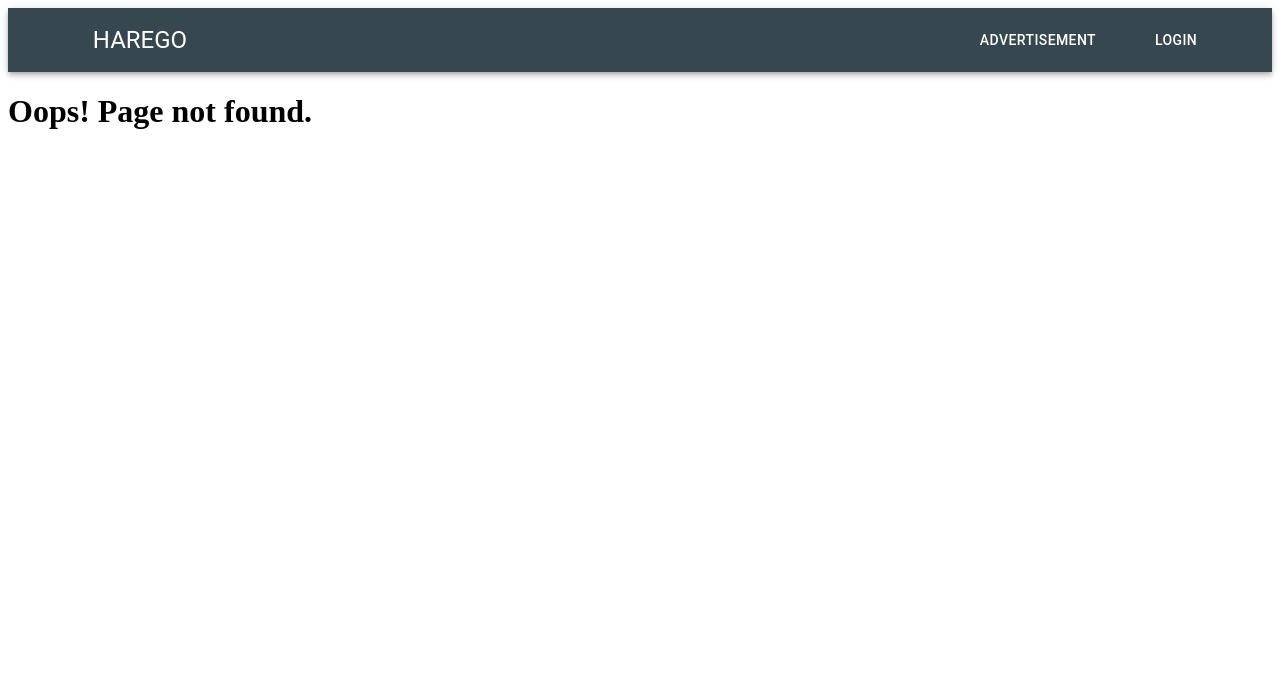
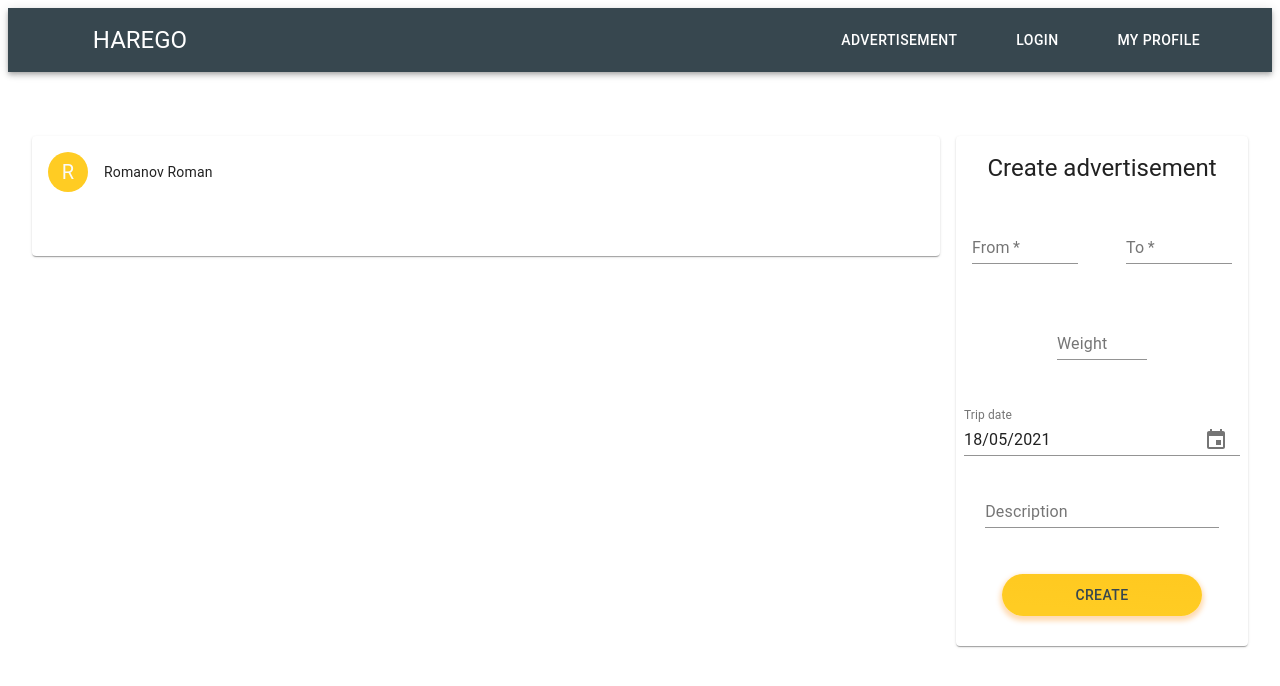
Before and after one commit to m-julia/harego-client-app, a React (Create React App) app: page /profile in a window 1280 px wide. Before the commit this address had no page. Shown: the top 686 px of the page. Built offline with nearby package versions, Linux system fonts and the light colour scheme.

Commit message:
CreateAdv was created

```diff
--- a/src/App.tsx
+++ b/src/App.tsx
@@ -6,6 +6,7 @@ import NavBar from './components/common/NavBar';
 import NotFoundPage from './components/NotFoundPage';
 import RegistrationForm from './components/common/RegistrationForm';
 import LoginForm from './components/common/LoginForm';
+import ProfilePage from './components/profile/ProfilePage';
 
 
 
@@ -19,6 +20,7 @@ function App() {
               <Route path="/search" component={SearchPage} />
               <Route path="/registration" component={RegistrationForm} />
               <Route path="/login" component={LoginForm} />
+              <Route path="/profile" component={ProfilePage} />
               <Route component={NotFoundPage} />
           </Switch>
     </div>
--- a/src/components/common/AdvCard.tsx
+++ b/src/components/common/AdvCard.tsx
@@ -27,7 +27,7 @@ const useStyles = makeStyles((theme: Theme) =>
   }),
 );
 
-export default function RecipeReviewCard() {
+export default function AdvCard() {
   const classes = useStyles();
 
   return (
--- /dev/null
+++ b/src/components/common/CreateAdv.tsx
@@ -0,0 +1,103 @@
+import { Card, createStyles, Grid, makeStyles, TextField, Theme, Typography } from "@material-ui/core";
+import React from "react";
+import CityForm from "./CityForm";
+import CustomButton from "./CustomButton";
+import DatePicker from "./DatePicker";
+import WeightForm from "./WeightForm";
+
+const useStyles = makeStyles((theme: Theme) =>
+  createStyles({
+    root: {
+      margin: theme.spacing(8, "auto", 2),
+      display: "flex",
+      flexDirection: "column",
+      alignItems: "center",
+      textAlign: "center"
+  },
+  form: {
+    width: "100%",
+    marginTop: theme.spacing(2)
+  },
+  textField: {
+      margin: theme.spacing(2)
+  },
+  text: {
+      width: "80%"
+  },
+  margin: {
+      marginLeft: theme.spacing(2)
+  }
+
+}));
+
+const CreateAdv = () => {
+    const classes = useStyles();
+    const [value, setValue] = React.useState('');
+
+    const handleChange = (event: React.ChangeEvent<HTMLInputElement>) => {
+    setValue(event.target.value);
+  };
+
+
+    return (
+      <Card className={classes.root}>
+        <form className={classes.form} >
+         <Grid container spacing={2}>
+            <Grid item xs={12} >
+                <Typography component="h1" variant="h5">
+                    Create advertisement
+                </Typography>
+            </Grid>
+            <Grid item xs={12} sm={6} >
+            <TextField
+                autoComplete="fcity"
+                name="cityFrom"
+                variant="standard"
+                required
+                id="cityFrom"
+                label="From"
+                className={classes.textField}
+              />
+            </Grid>
+            <Grid item xs={12} sm={6} >
+            <TextField
+                autoComplete="fcity"
+                name="cityTo"
+                variant="standard"
+                required
+                id="cityTo"
+                label="To"
+                className={classes.textField}
+              />
+            </Grid>
+            <Grid item xs={12} sm={12} >
+              <WeightForm />
+            </Grid>
+            <Grid item xs={12} sm={12}>
+              <DatePicker label="Trip date" />
+            </Grid>
+            <Grid item xs={12} sm={12} >
+                <TextField
+                id="standard-textarea"
+                label="Description"
+                multiline
+                rowsMax={10}
+                className={classes.text}
+                value={value}
+                onChange={handleChange}
+                />
+            </Grid>
+
+            <Grid item xs={12} >
+              <CustomButton title="Create"/>
+            </Grid>
+          </Grid>
+          </form>
+      </Card>
+
+    )
+
+
+}
+
+export default CreateAdv;
--- /dev/null
+++ b/src/components/common/MemberDetails.tsx
@@ -0,0 +1,49 @@
+import React from 'react';
+import { makeStyles, Theme, createStyles } from '@material-ui/core/styles';
+import Card from '@material-ui/core/Card';
+import CardHeader from '@material-ui/core/CardHeader';
+import CardContent from '@material-ui/core/CardContent';
+import CardActions from '@material-ui/core/CardActions';
+import Avatar from '@material-ui/core/Avatar';
+
+const useStyles = makeStyles((theme: Theme) =>
+  createStyles({
+    root: {
+      margin: theme.spacing(8, "auto", 2),
+
+    },
+    avatar: {
+      backgroundColor: "#ffcc23",
+    },
+    pos: {
+      marginBottom: 12,
+    },
+  }),
+);
+
+export default function MemberDetails() {
+  const classes = useStyles();
+
+  return (
+    <Card className={classes.root}>
+      <CardHeader
+        avatar={
+          <Avatar aria-label="recipe" className={classes.avatar}>
+            R
+          </Avatar>
+        }
+
+        title="Romanov Roman"
+
+      />
+
+        <CardContent>
+
+        </CardContent>
+        <CardActions disableSpacing>
+
+        </CardActions >
+
+    </Card>
+  );
+}
--- a/src/components/common/NavBar.tsx
+++ b/src/components/common/NavBar.tsx
@@ -29,6 +29,11 @@ const NavBar = () => {
                             Login
                         </Button>
                     </NavLink>
+                    <NavLink to="/profile" className={classes.link} >
+                        <Button color="inherit" className={classes.menuButton}>
+                            My Profile
+                        </Button>
+                    </NavLink>
                 </Toolbar>
             </AppBar>
         </div>
--- a/src/components/common/RegistrationForm.tsx
+++ b/src/components/common/RegistrationForm.tsx
@@ -66,7 +66,7 @@ export default function RegistrationForm() {
         <Typography component="h1" variant="h5">
           Registration
         </Typography>
-        <form className={classes.form} noValidate>
+        <form className={classes.form} >
           <Grid container spacing={2}>
             <Grid item xs={12} sm={6}>
               <TextField
--- a/src/components/common/SearchBar.tsx
+++ b/src/components/common/SearchBar.tsx
@@ -26,7 +26,7 @@ const SearchBar = () => {
                 <CityForm label="From" />
             </Grid>
             <Grid item xs={12} sm={6} lg={2}>
-                <CityForm label="From" />
+                <CityForm label="To" />
             </Grid>
             <Grid item xs={12} sm={8} lg={2}>
               <WeightForm />
--- /dev/null
+++ b/src/components/profile/ProfilePage.tsx
@@ -0,0 +1,35 @@
+import { Container, createStyles, Grid, makeStyles, Theme } from "@material-ui/core";
+import React from "react";
+import CreateAdv from "../common/CreateAdv";
+import MemberDetails from "../common/MemberDetails";
+
+
+const useStyles = makeStyles((theme: Theme) =>
+  createStyles({
+  root: {
+    maxWidth: "100%",
+    display: "flex",
+    alignItems: "center",
+    margin: 0,
+  }
+
+}));
+
+const SearchPage = () => {
+    const classes = useStyles();
+
+    return (
+        <Container className={classes.root} >
+            <Grid container spacing={2}>
+                <Grid item xs={12} sm={12} md={6} lg={9}>
+                    <MemberDetails />
+                </Grid>
+                <Grid item xs={12} sm={12} md={6} lg={3} >
+                    <CreateAdv />
+                </Grid>
+            </Grid>
+        </Container>
+    )
+}
+
+export default SearchPage;
```
